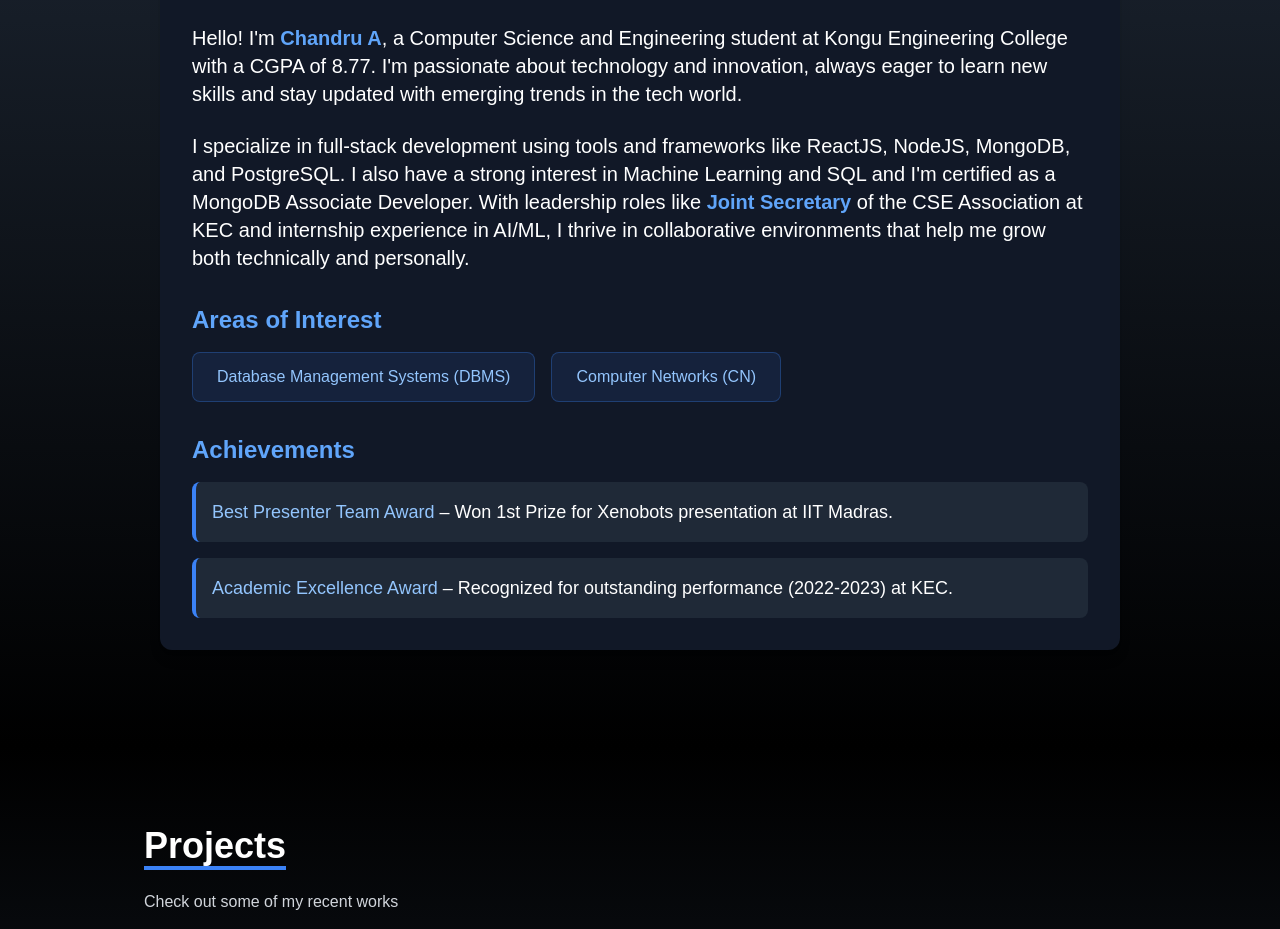
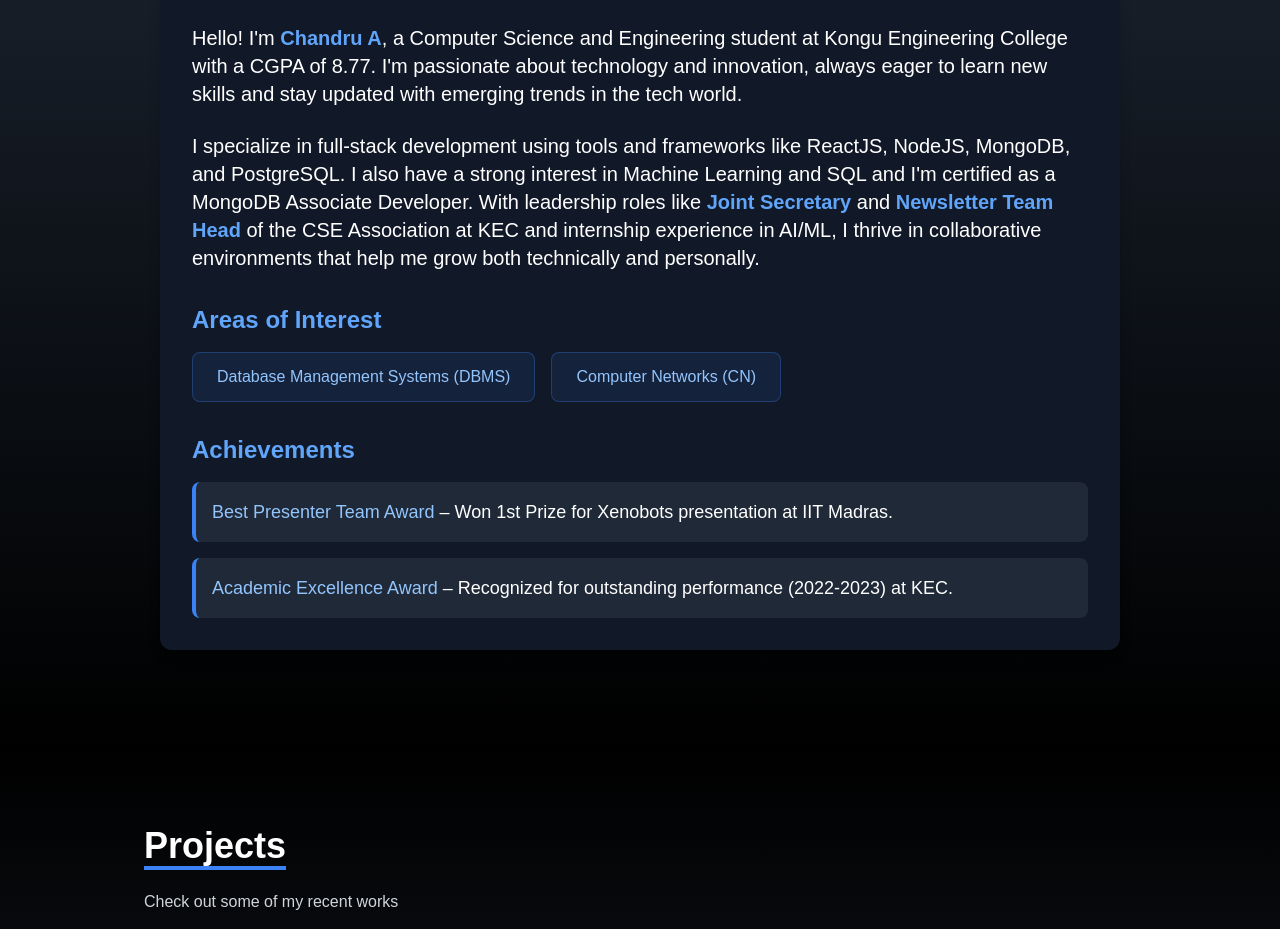
Before and after one commit to chandru1227/chandruarchunan-portfolio, a React (Create React App) app: page / in a window 1280 px wide. Shown: the part 1080-2009 px from the top of the page. Built offline with nearby package versions, Linux system fonts and the light colour scheme; the HTML template or start-up script is replaced by a standard one; a web font is replaced by a local one.

Commit message:
Update About.jsx

```diff
--- a/src/components/About.jsx
+++ b/src/components/About.jsx
@@ -18,7 +18,7 @@ function About() {
                     <br />
 
                     <p className='text-xl'>
-                        I specialize in full-stack development using tools and frameworks like ReactJS, NodeJS, MongoDB, and PostgreSQL. I also have a strong interest in Machine Learning and SQL and I'm certified as a MongoDB Associate Developer. With leadership roles like <span className='font-bold text-blue-400'>Joint Secretary</span> of the CSE Association at KEC and internship experience in AI/ML, I thrive in collaborative environments that help me grow both technically and personally.
+                        I specialize in full-stack development using tools and frameworks like ReactJS, NodeJS, MongoDB, and PostgreSQL. I also have a strong interest in Machine Learning and SQL and I'm certified as a MongoDB Associate Developer. With leadership roles like <span className='font-bold text-blue-400'>Joint Secretary</span> and <span className='font-bold text-blue-400'>Newsletter Team Head</span> of the CSE Association at KEC and internship experience in AI/ML, I thrive in collaborative environments that help me grow both technically and personally.
                     </p>
 
                     <div className='mt-8'>
```
